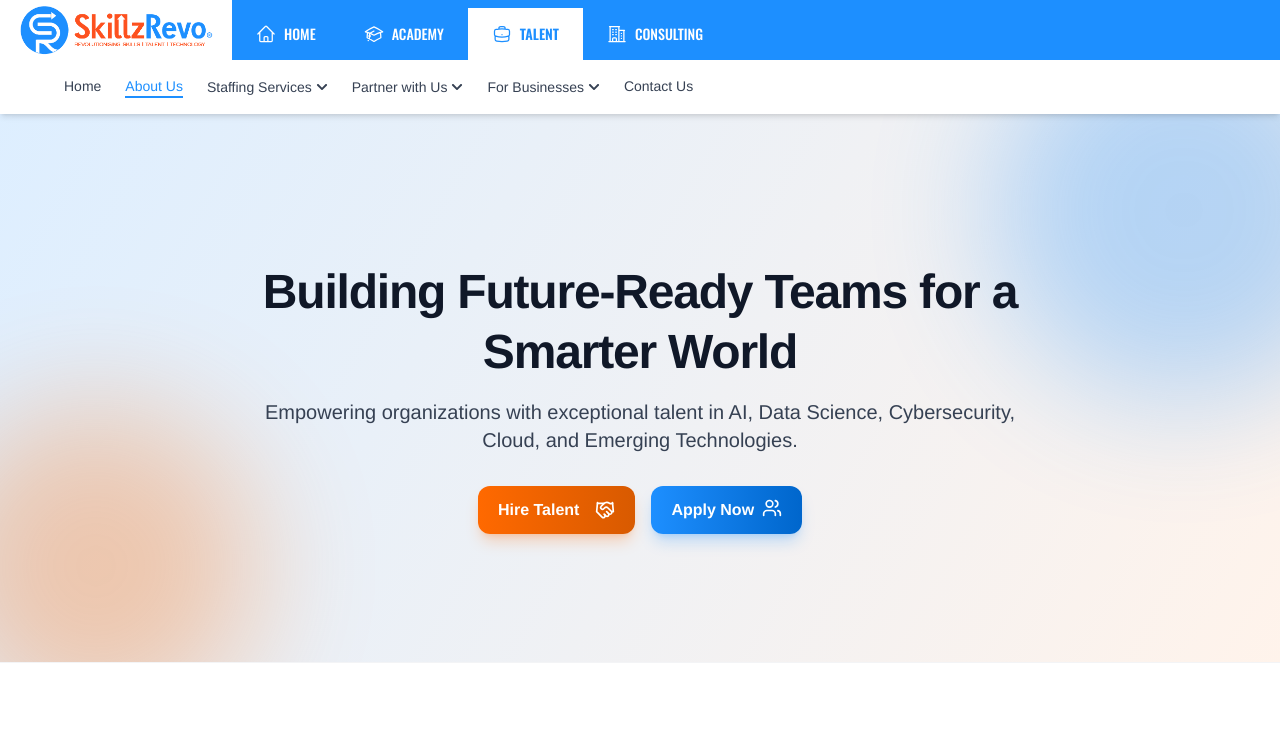
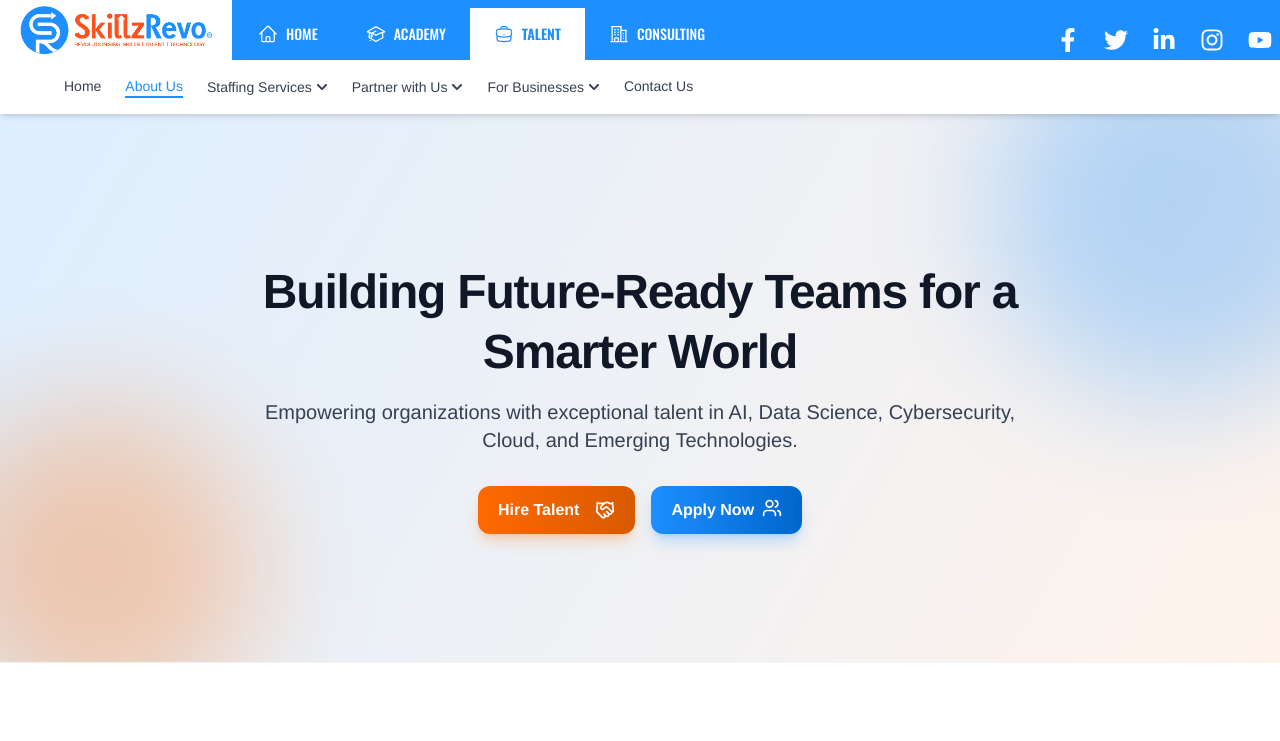
Before and after one commit to Arshad-Skillzrevo/SkillzrevoTalent, a Next.js app: page /about-us in a window 1280 px wide. Shown: the top 741 px of the page. Built offline with nearby package versions, Linux system fonts and the light colour scheme.

Commit message:
Border -r 2

```diff
--- a/src/app/components/TopVerticalSwitcher.jsx
+++ b/src/app/components/TopVerticalSwitcher.jsx
@@ -7,6 +7,7 @@ import {
   BriefcaseIcon,
   BuildingOffice2Icon,
 } from "@heroicons/react/24/outline"
+import { FaFacebookF, FaTwitter, FaLinkedinIn, FaInstagram, FaYoutube } from "react-icons/fa"
 
 const verticals = [
   {
@@ -37,9 +38,10 @@ const verticals = [
 
 export default function TopVerticalSwitcher() {
   return (
-    <div className="sticky top-0 z-[20] w-full flex items-end bg-[#1d8fff] text-white text-xs">
-      {/* Logo */}
-      <Link href="/" className="md:block h-full bg-white hidden px-4">
+    <div className="sticky top-0 z-[20] w-full flex items-end justify-between bg-[#1d8fff] text-white text-xs">
+
+      <div className="flex items-end">
+        <Link href="/" className="md:block h-full bg-white border-r-2 border-[#1d8fff] hidden px-4">
         <div className="relative w-[200px] h-[60px] ">
           <Image
             src="/Logo.webp"
@@ -74,6 +76,41 @@ export default function TopVerticalSwitcher() {
           )
         })}
       </div>
+      </div>
+
+        <div className="flex space-x-2 text-white">
+            <a
+              href="https://www.facebook.com/skillzrevo/"
+              className="hover:bg-[#ff5e14] p-2 rounded-md transition-colors duration-200"
+            >
+              <FaFacebookF className="size-6" />
+            </a>
+            <a
+              href="https://x.com/skillzrevo89393"
+              className="hover:bg-[#ff5e14] p-2 rounded-md transition-colors duration-200"
+            >
+              <FaTwitter className="size-6" />
+            </a>
+            <a
+              href="https://www.linkedin.com/company/skillzrevo/"
+              className="hover:bg-[#ff5e14] p-2 rounded-md transition-colors duration-200"
+            >
+              <FaLinkedinIn className="size-6" />
+            </a>
+            <a
+              href="https://www.instagram.com/skillzrevo"
+              className="hover:bg-[#ff5e14] p-2 rounded-md transition-colors duration-200"
+            >
+              <FaInstagram className="size-6" />
+            </a>
+            <a
+              href="https://www.youtube.com/@SkillzRevo"
+              className="hover:bg-[#ff5e14] p-2 rounded-md transition-colors duration-200"
+            >
+              <FaYoutube className="size-6" />
+            </a>
+          </div>
+
     </div>
   )
 }
```
